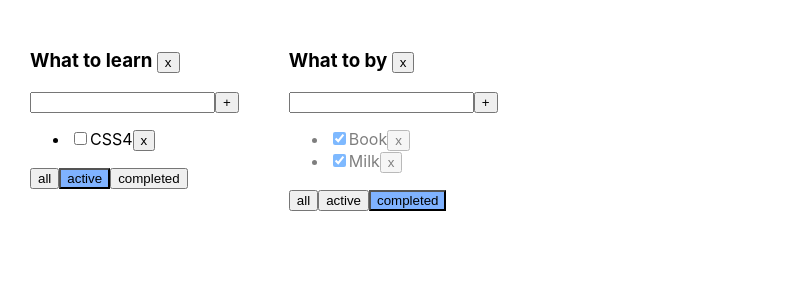
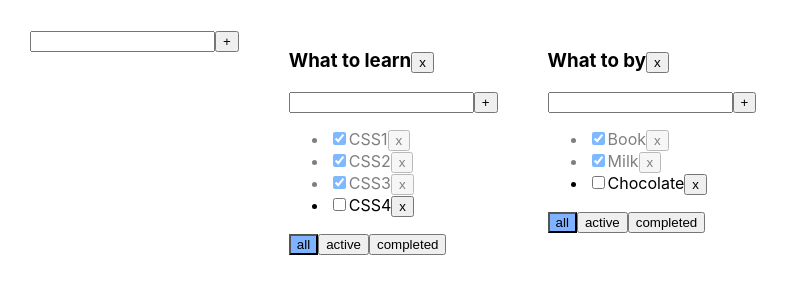
Before and after one commit to Kkatsiarryna/todolist, a React (Create React App) app: page / in a window 1280 px wide. Shown: the top 300 px of the page, without its empty margins (0-789 px from the left). Built offline with nearby package versions, Linux system fonts and the light colour scheme.

Commit message:
Add Item Form, Editable Span

```diff
--- a/src/App.tsx
+++ b/src/App.tsx
@@ -2,18 +2,45 @@ import React, {useState} from 'react';
 import './App.css';
 import {TaskType, TodoList} from './components/TodoList/TodoList';
 import {v1} from "uuid";
+import {AddItemForm} from "./components/AddItemForm";
 
 export type FilterValuesType = "all" | "completed" | "active"
 
 
 function App() {
-    console.log("App ren");
 
     type TodolistType ={
         id: string
         title: string
         filter: FilterValuesType
     }
+
+    type TasksStateType = {
+        [key: string]: TaskType[]
+    }
+
+    let todolistID1 = v1();
+    let todolistID2 = v1();
+
+    let [todolists, setTodolist] = useState<TodolistType[]>([
+        {id: todolistID1, title: "What to learn", filter: 'all'},
+        {id: todolistID2, title: "What to by", filter: 'all'},
+    ] );
+
+
+    let [ tasksObj, setTasks] = useState<TasksStateType>({
+        [todolistID1]: [
+            {id: v1(), title: "CSS1", isDone: true},
+            {id: v1(), title: "CSS2", isDone: true},
+            {id: v1(), title: "CSS3", isDone: true},
+            {id: v1(), title: "CSS4", isDone: false}
+        ],
+        [todolistID2]: [
+            {id: v1(), title: "Book", isDone: true},
+            {id: v1(), title: "Milk", isDone: true},
+            {id: v1(), title: "Chocolate", isDone: false}
+        ],
+    });
 
     function removeTask(id: string, todolistId: string) { //callback
         let tasks = tasksObj[todolistId] // достать один массив из объекта
@@ -23,7 +50,6 @@ function App() {
     }
 
     function addTask(title: string, todolistId: string) { // придет из todolist
-
         let newTask = {id: v1(), title: title, isDone: false};
         let tasks = tasksObj[todolistId];
         let newTasks = [newTask, ...tasks];
@@ -46,7 +72,7 @@ function App() {
         }
     }
 
-    let removeTodolist = (todolistID: string) => {
+    const removeTodolist = (todolistID: string) => {
         let filteredTodolist = todolists.filter ( tl => tl.id !== todolistID);
         setTodolist(filteredTodolist);
 
@@ -54,32 +80,30 @@ function App() {
         setTasks({...tasksObj});
     }
 
-    let todolistID1 = v1();
-    let todolistID2 = v1();
+    function addTodolist (title: string) {
+        let newTodolist: TodolistType = {
+            id: v1(),
+            filter: "all",
+            title: title
+        }
+        setTodolist([newTodolist, ...todolists])
+        setTasks({
+            ...tasksObj,
+            [newTodolist.id]: []
+        })
+    }
 
+    function changeTaskTitle (taskId: string, newTitle: string, todolistId: string) {
+        setTasks( {...tasksObj, [todolistId]: tasksObj[todolistId].map(task => task.id === taskId ? { ...task, title: newTitle } : task)})
+    }
 
-    let [todolists, setTodolist] = useState<TodolistType[]>([
-        {id: todolistID1, title: "What to learn", filter: 'active'},
-        {id: todolistID2, title: "What to by", filter: 'completed'},
-    ] );
-
-
-    let [ tasksObj, setTasks] = useState({
-        [todolistID1]: [
-            {id: v1(), title: "CSS1", isDone: true},
-            {id: v1(), title: "CSS2", isDone: true},
-            {id: v1(), title: "CSS3", isDone: true},
-            {id: v1(), title: "CSS4", isDone: false}
-        ],
-        [todolistID2]: [
-            {id: v1(), title: "Book", isDone: true},
-            {id: v1(), title: "Milk", isDone: true},
-            {id: v1(), title: "Chocolate", isDone: false}
-        ],
-    });
+    function changeTodolistTitle (todolistId: string, newTitle: string) {
+        setTodolist(todolists.map( tl => tl.id === todolistId ? {...tl, title: newTitle} : tl));
+    }
 
     return (
         <div className="App">
+            <AddItemForm  addItem={addTodolist}/>
             {
                 todolists.map( tl => {
                     let tasksForTodolist = tasksObj[tl.id];
@@ -100,7 +124,10 @@ function App() {
                                       addTask={addTask}
                                       changeTaskStatus={changeStatus}
                                       filter={tl.filter}
-                                      removeTodolist={removeTodolist}/>
+                                      removeTodolist={removeTodolist}
+                                      changeTaskTitle = {changeTaskTitle}
+                                      changeTodolistTitle = {changeTodolistTitle}
+                            />
                         )
                     }
                 )
--- /dev/null
+++ b/src/components/AddItemForm.tsx
@@ -0,0 +1,44 @@
+import React, {ChangeEvent, KeyboardEvent, useState} from "react";
+
+type AddItemPropstype = {
+    addItem: (title: string) => void
+}
+
+export function AddItemForm(props: AddItemPropstype) {
+    const [newTaskTitle, setNewTaskTitle] = useState("");
+    const [error, setError] = useState<string | null>(null);
+
+    const onChangeHandler = (e: ChangeEvent<HTMLInputElement>) => {
+        setNewTaskTitle(e.currentTarget.value) // элемент с которым произошло событие. значение
+    }
+    const keyDownHandler = (e: KeyboardEvent<HTMLElement>) => {
+        setError(null);
+        if (e.key === 'Enter') {
+            props.addItem(newTaskTitle)
+            setNewTaskTitle('')
+        }
+    }
+
+    const onClickHandlerAddTask = () => {
+        if (newTaskTitle.trim() === '') {
+            setError('Title is required');
+            setNewTaskTitle("");
+            return;
+        }
+        props.addItem(newTaskTitle.trim())
+        setNewTaskTitle("");
+    }
+
+    return (
+        <div>
+            <input value={newTaskTitle}
+                   onChange={onChangeHandler}
+                   onKeyDown={keyDownHandler}
+                   className={error ? 'error' : ''}
+            />
+            <button onClick={onClickHandlerAddTask}>+
+            </button>
+            {error && <div className='error-message'>{error}</div>}
+        </div>
+    )
+}
--- /dev/null
+++ b/src/components/EditableSpan.tsx
@@ -0,0 +1,33 @@
+import React, {ChangeEvent, useState} from "react";
+
+type EditableSpanType = {
+    title: string
+    onChange: (newValue: string) => void
+}
+
+export function EditableSpan(props: EditableSpanType) {
+    let [editMode, setEditMode] = useState(false);
+    let [title, setTitle] = useState("");
+
+    const activateEditMode = () => {
+        setEditMode(true);
+        setTitle(props.title);
+    }
+    const activateViewMode = () => {
+        setEditMode(false);
+        props.onChange(title)
+    }
+    const onChangeTitleHandler = (e: ChangeEvent<HTMLInputElement> ) => {
+        setTitle(e.currentTarget.value)
+    }
+
+    return (
+        editMode
+        ? <input value={title}
+                 onBlur={activateViewMode}
+                 autoFocus
+                 onChange={onChangeTitleHandler}
+            />
+        : <span onDoubleClick={activateEditMode}>{props.title}</span>
+    )
+}
--- a/src/components/TodoList/TodoList.tsx
+++ b/src/components/TodoList/TodoList.tsx
@@ -1,5 +1,7 @@
-import React, {ChangeEvent, useState, KeyboardEvent} from "react";
+import React from "react";
 import {FilterValuesType} from '../../App';
+import {AddItemForm} from "../AddItemForm";
+import {EditableSpan} from "../EditableSpan";
 
 export type TaskType = {
     id: string
@@ -11,76 +13,53 @@ type PropsType = {
     id: string
     title: string
     tasks: Array<TaskType>
-    removeTask: (id: string,  todolistId: string) => void
+    removeTask: (id: string, todolistId: string) => void
     changeFilter: (value: FilterValuesType, todolistID: string) => void
     addTask: (title: string, todolistId: string) => void
     changeTaskStatus: (taskId: string, isDone: boolean, todolistId: string) => void
     filter: FilterValuesType
     removeTodolist: (todolistId: string) => void
-
+    changeTaskTitle: (taskId: string, newTitle: string, todolistId: string) => void
+    changeTodolistTitle: (todolistId: string, newTitle: string) => void
 }
 
 export function TodoList(props: PropsType) {
-    const [newTaskTitle, setNewTaskTitle] = useState("");
-    const [error, setError] = useState<string | null>(null);
-
-    const keyDownHandler = (e: KeyboardEvent<HTMLElement>) => {
-        setError(null);
-        if (e.key === 'Enter') {
-            props.addTask(newTaskTitle, props.id)
-            setNewTaskTitle('')
-        }
-    }
-
-    const onChangeHandler = (e: ChangeEvent<HTMLInputElement>) => {
-        setNewTaskTitle(e.currentTarget.value) // элемент с которым произошло событие. значение
-    }
-
-    const onClickHandlerAddTask = () => {
-        if (newTaskTitle.trim() === '') {
-            setError('Title is required');
-            setNewTaskTitle("");
-            return;
-        }
-        props.addTask(newTaskTitle.trim(), props.id)
-        setNewTaskTitle("");
-    }
-
-      const onAllClickHandler = () => props.changeFilter('all', props.id);
-      const onActiveClickHandler = () => props.changeFilter('active', props.id);
-      const onCompletedClickHandler = () => props.changeFilter('completed', props.id);
-
-
-    const onChangeCheckboxHandeler = (taskId: string, isDone: boolean) => {
+    const onAllClickHandler = () => props.changeFilter('all', props.id);
+    const onActiveClickHandler = () => props.changeFilter('active', props.id);
+    const onCompletedClickHandler = () => props.changeFilter('completed', props.id);
+    const onChangeStatusHandeler = (taskId: string, isDone: boolean) => {
         props.changeTaskStatus(taskId, isDone, props.id)
     }
-
     const removeTodolist = () => {
         props.removeTodolist(props.id);
+    }
+    const addTask = (title: string) => {
+        props.addTask(title, props.id)
+    }
+    const onChangeTitleHandler = (taskId: string, newValue: string) => {
+        props.changeTaskTitle(taskId, newValue, props.id);
+    }
+    const changeTodolistTitleHandler = (newTitle: string) => {
+        props.changeTodolistTitle( props.id, newTitle)
     }
 
     return (
         <div>
-            <h3>{props.title} <button onClick={removeTodolist}>x</button></h3>
-            <div>
-                <input value={newTaskTitle}
-                       onChange={onChangeHandler}
-                       onKeyDown={keyDownHandler}
-                       className={error ? 'error' : ''}
-                />
-                <button onClick={onClickHandlerAddTask}>+
-                </button>
-                {error && <div className='error-message'>{error}</div>}
-            </div>
+            <h3> <EditableSpan title={props.title} onChange={changeTodolistTitleHandler}/>
+                <button onClick={removeTodolist}>x</button>
+            </h3>
+            <AddItemForm addItem={addTask}/>
             <ul>
                 {
                     props.tasks.map((t) => {
                         const onRemoveHandler = () => props.removeTask(t.id, props.id);
                         return (<li key={t.id} className={t.isDone ? 'is-done' : ''}>
                                 <input type="checkbox"
-                                       onChange={(e) => onChangeCheckboxHandeler(t.id, e.currentTarget.checked)}
+                                       onChange={(e) => onChangeStatusHandeler(t.id, e.currentTarget.checked)}
                                        checked={t.isDone}/>
-                                <span>{t.title}</span>
+                                <EditableSpan title={t.title}
+                                              onChange={ (newValue) => onChangeTitleHandler(t.id, newValue)
+                                              }/>
                                 <button onClick={onRemoveHandler}>x</button>
                             </li>
 
@@ -108,8 +87,20 @@ export function TodoList(props: PropsType) {
 }
 
 
+
+
+
+
+
+
+
+
+
+
+
+
+
 /////////////////////////////////////////////////////////////////////////////////////////////
-
 
 
 // const onChangeCheckboxHandeler = (taskId: string, isDone: ChangeEvent<HTMLInputElement> ) => {
@@ -150,3 +141,16 @@ export function TodoList(props: PropsType) {
 // }
 
 //let [filterClassName, setFilterClassName] = useState<FilterValuesType>('all')
+
+//////////
+
+// {/*            <div>
+//                 <input value={newTaskTitle}
+//                        onChange={onChangeHandler}
+//                        onKeyDown={keyDownHandler}
+//                        className={error ? 'error' : ''}
+//                 />
+//                 <button onClick={onClickHandlerAddTask}>+
+//                 </button>
+//                 {error && <div className='error-message'>{error}</div>}
+//             </div>*/}
```
